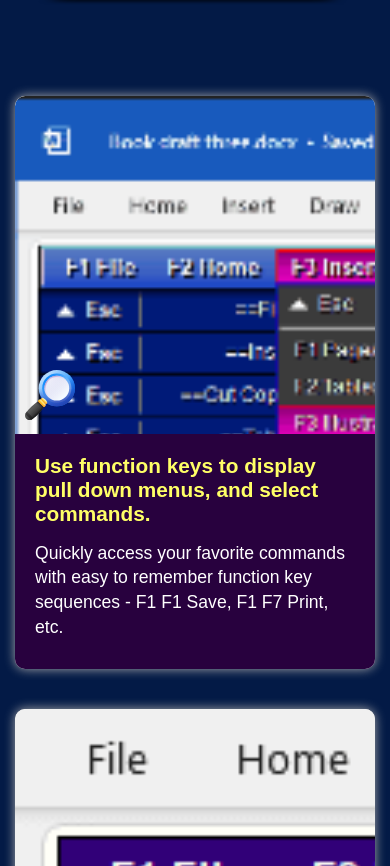
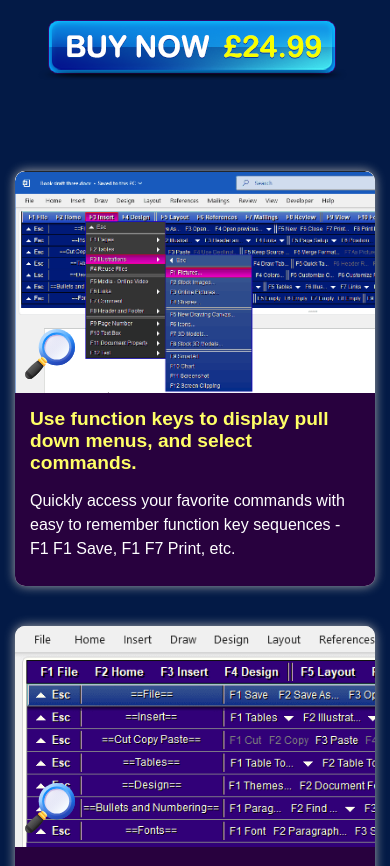
Before and after one commit to GrischenkoSergey/bond-ui-website-react-vite, a React (Vite) app: page / in a window 390 px wide. Shown: the part 1134-2000 px from the top of the page. Built offline with nearby package versions, Linux system fonts and the light colour scheme.

Commit message:
latest css

```diff
--- a/src/styles/global.css
+++ b/src/styles/global.css
@@ -378,14 +378,21 @@ main a {
     cursor: pointer;
 }
 
+/* Ensure image container in ImagePreview component */
 .image-container {
     width: 100%;
+    height: auto;
+    overflow: hidden;
+    border-top-right-radius: 10px;
+    border-top-left-radius: 10px;
 }
 
 .image-container img {
+    width: 100%;
+    height: auto;
+    display: block;
     border-top-right-radius: 10px;
     border-top-left-radius: 10px;
-    width: 100%;
 }
 
 .Magnifying {
@@ -630,29 +637,47 @@ body.light-theme footer .copybox2 {
         width: 100%;
     }
 
+    /* Fix image wrapper to contain images properly */
     .image-wrapper {
         position: relative;
-        overflow-x: auto;
-        overflow-y: auto;
-        height: 40vh;
+        overflow: hidden;
+        /* Changed from auto to hidden */
+        height: auto;
+        /* Changed from 40vh to auto */
+        min-height: 250px;
+        /* Ensure minimum height */
         border-top-right-radius: 10px;
         border-top-left-radius: 10px;
+        display: flex;
+        align-items: center;
+        justify-content: center;
+        background-color: #f0f0f0;
     }
 
-    .image-wrapper img.slide-image {
-        width: 1336px;
+    /* Make images responsive and fit their containers */
+    .image-wrapper img.slide-image,
+    .image-wrapper img.slide-image2 {
+        width: 100%;
+        /* Fit container width */
         height: auto;
-        min-height: 100%;
-        object-fit: cover;
-        object-position: left top;
+        /* Maintain aspect ratio */
+        max-width: 100%;
+        object-fit: contain;
+        /* Contain entire image within bounds */
+        object-position: center;
+        /* Center the image */
+        display: block;
     }
 
-    .image-wrapper img.slide-image2 {
-        width: 1336px;
-        height: auto;
-        min-height: 100%;
+    /* Alternative: If you want images to fill and crop */
+    .image-wrapper.fill-mode img.slide-image,
+    .image-wrapper.fill-mode img.slide-image2 {
+        width: 100%;
+        height: 100%;
+        min-height: 250px;
         object-fit: cover;
-        object-position: left top;
+        /* Fill area and crop if needed */
+        object-position: center top;
     }
 
     .scrollmenu {
@@ -766,10 +791,12 @@ body.light-theme footer .copybox2 {
         min-height: auto;
     }
 
-    /* Ensure sub-sections have proper styling in mobile */
+    /* Sub-section proper sizing */
     .sub-section {
         background-color: #28013e;
         transition: background-color 1s ease;
+        height: auto;
+        /* Changed from calc(100% - 253px) to auto */
         min-height: 200px;
         border-bottom-left-radius: 10px;
         border-bottom-right-radius: 10px;
@@ -779,35 +806,35 @@ body.light-theme footer .copybox2 {
     .sub-section h2 {
         font-size: 1.3rem;
         margin-bottom: 15px;
+        color: #ffff66;
     }
 
     .sub-section p {
         font-size: 1.1rem;
-        line-height: 1.4;
+        line-height: 1.5;
         margin-bottom: 10px;
     }
 }
 
+/* Additional fix for very small screens */
 @media screen and (max-width: 560px) {
-    .mobile-header-text h1:first-child {
-        font-size: 1.8rem;
+    .image-wrapper {
+        min-height: 200px;
     }
 
-    .mobile-header-text h1:nth-child(2),
-    .mobile-header-text h1:last-child {
-        font-size: 1.3rem;
+    .sub-section {
+        padding: 15px;
+        min-height: 150px;
     }
 
-    footer {
-        padding-bottom: env(SAFE-AREA-INSET-BOTTOM, 20px);
+    .sub-section h2 {
+        font-size: 1.2rem;
+    }
+
+    .sub-section p {
+        font-size: 1rem;
     }
 }
-
-/* @media (orientation: landscape) and (max-width: 1151px) {
-    .mobile-header-text h1 {
-        font-size: 1.3rem !important;
-    }
-} */
 
 /* Additional landscape-specific override for all landscape orientations */
 @media screen and (orientation: landscape) and (max-width: 1151px) {
@@ -819,6 +846,22 @@ body.light-theme footer .copybox2 {
         align-items: center !important;
         justify-content: flex-start !important;
         text-align: left !important;
+    }
+}
+
+/* Landscape mobile adjustments */
+@media (orientation: landscape) and (max-width: 1150px) {
+    .image-wrapper {
+        min-height: 200px;
+        max-height: 50vh;
+        /* Limit height in landscape */
+    }
+
+    .image-wrapper img.slide-image,
+    .image-wrapper img.slide-image2 {
+        max-height: 50vh;
+        width: auto;
+        max-width: 100%;
     }
 }
 
@@ -1029,7 +1072,3 @@ div.scrollmenu.show a:first-child {
         /* Slightly smaller font */
     }
 }
-
-/* .mobile-header-text h1 {
-    font-size: 1.3rem !important;
-} */
```
